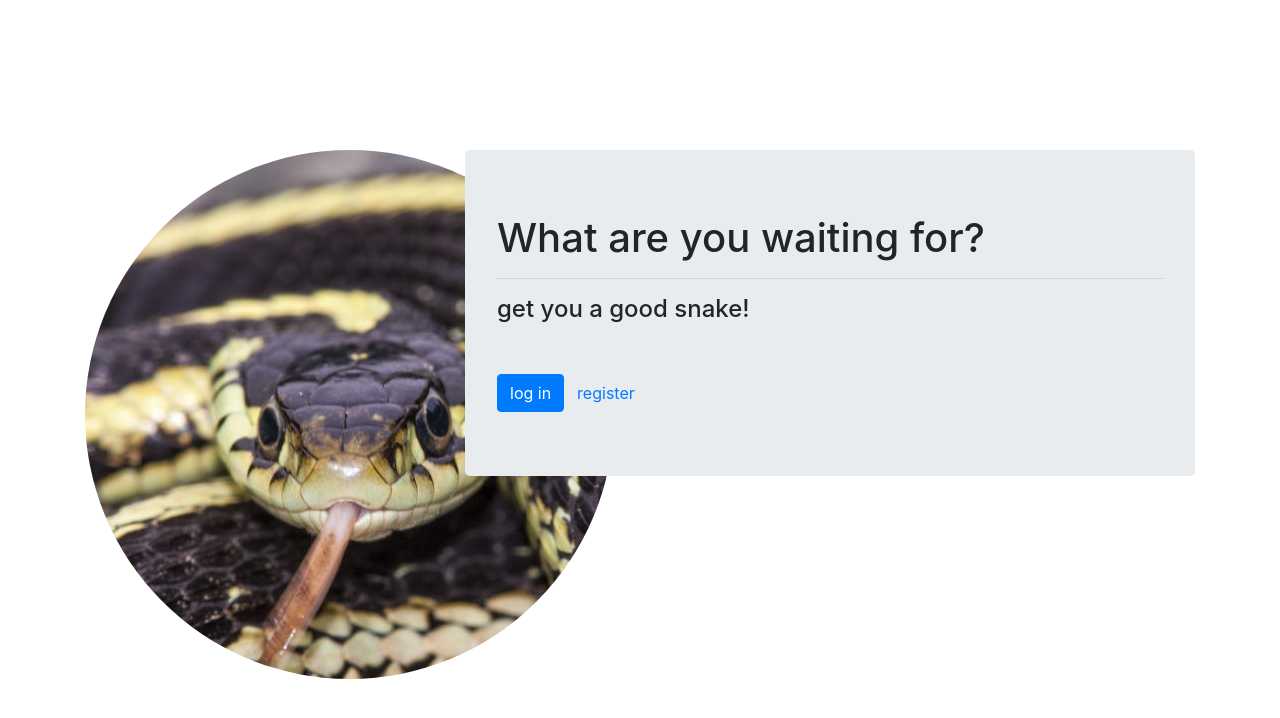
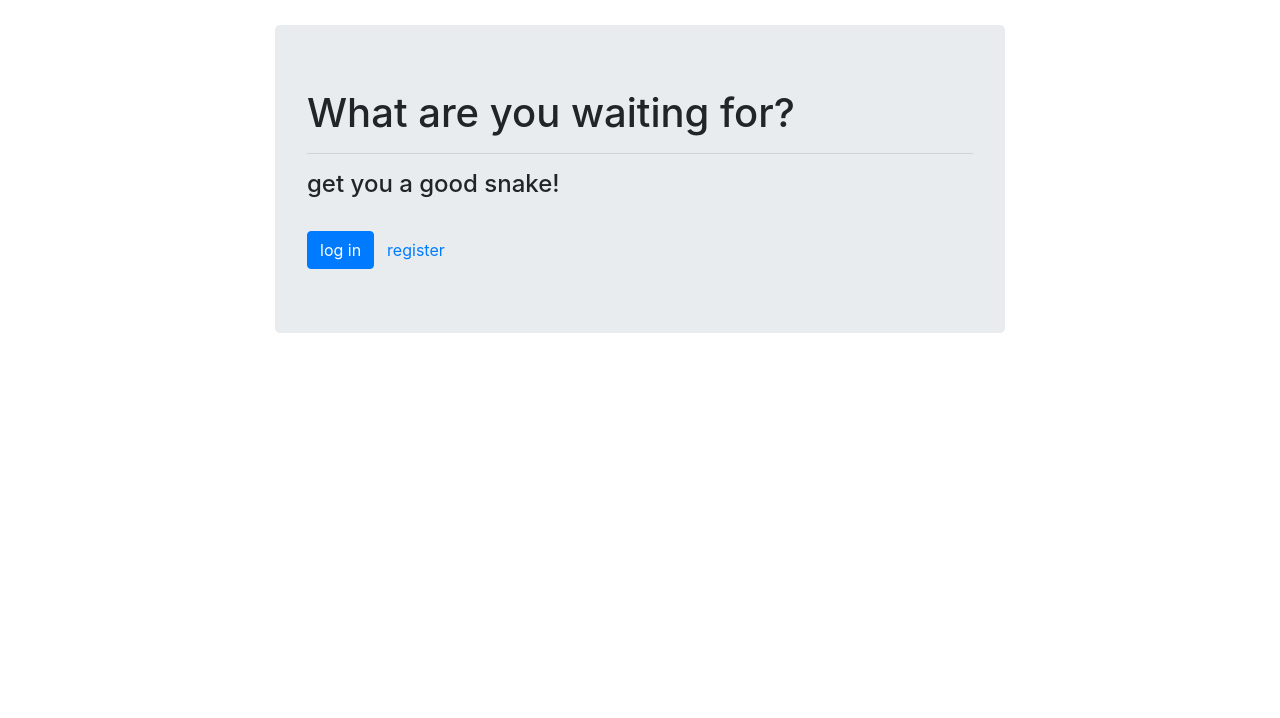
Before and after one commit to jeremyadamsfisher/snekbook, a Django app: template templates/snekbook/index.html in a window 1280 px wide. Shown: the part 56-774 px from the top of the page. Run offline with Django 3.2, Linux system fonts and the light colour scheme; the template is opened without the code that fills it, so the values that code supplies are empty; some libraries are stand-ins or nearby versions.

Commit message:
clean up home page

```diff
--- a/templates/snekbook/index.html
+++ b/templates/snekbook/index.html
@@ -2,23 +2,21 @@
 {% load static %}
 {% block title%}home{% endblock %}
 {% block content%}
-<div class="container" style="margin-top:150px;">
-  <div class="row">
-    <div class="col-4">
-      <img class="profile" src="{% static 'snekbook/snek_friend.jpg' %}" alt="">
-    </div>
-    <div class="col-8">
+<div class="container container-body">
+  <div class="row justify-content-md-center">
+    <div class="col-lg-8 col-sm-12">
       <div class="jumbotron">
+        {% if user.is_authenticated %}
+        <h1>Welcome, {{user.username}}</h1>
+        <hr><br>
+        <a class="btn btn-primary" href="{% url 'list' 0 %}">Go like some sneken</a>
+        {% else %}
         <h1>What are you waiting for?</h1>
         <hr>
         <h4>get you a good snake!</h4>
-        <div style="margin-top:50px">
-          {% if user.is_authenticated %}
-          <a class="btn btn-primary" href="{% url 'list' 0 %}">Go like some sneken</a>
-          {% else %}
-          <a class="btn btn-primary" href="{% url 'login' %}">log in</a><a class="btn btn-link" href="{% url 'signup' %}">register</a>
-          {% endif %}
-        </div>
+        <br>
+        <a class="btn btn-primary" href="{% url 'login' %}">log in</a><a class="btn btn-link" href="{% url 'signup' %}">register</a>
+        {% endif %}
       </div>
     </div>
   </div>
```
